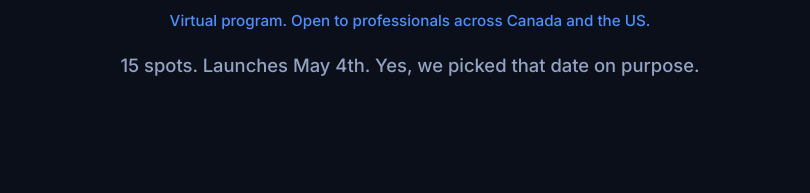
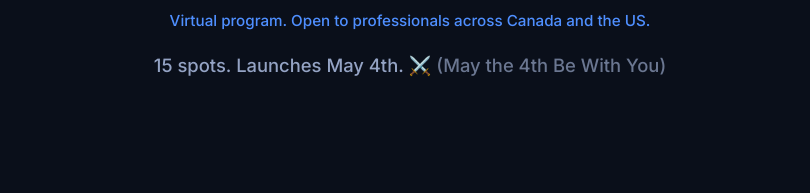
Before and after one commit to izzydoesizzy/clearcareer-program, a plain HTML site: page index.html in a window 1280 px wide. Shown: the part 345-538 px from the top of the page, without its empty margins (230-1040 px from the left). Drawn offline with Linux system fonts and the light colour scheme.

Commit message:
fix: update hero spots line with May the 4th nod + lightsaber emoji
Co-Authored-By: Claude Opus 4.6 (1M context) <noreply@anthropic.com>

```diff
--- a/index.html
+++ b/index.html
@@ -798,7 +798,7 @@
     <h1>The Job Search<br><span class="accent">Ignition System</span></h1>
     <p class="subtitle">An 8-week accelerator program to get you hired faster and paid more.</p>
     <p class="location">Virtual program. Open to professionals across Canada and the US.</p>
-    <p class="spots">15 spots. Launches May 4th. Yes, we picked that date on purpose.</p>
+    <p class="spots">15 spots. Launches May 4th. &#x2694;&#xFE0F; <span style="opacity:0.7;">(May the 4th Be With You)</span></p>
   </section>
 
   <!-- THE PROBLEM -->
```
